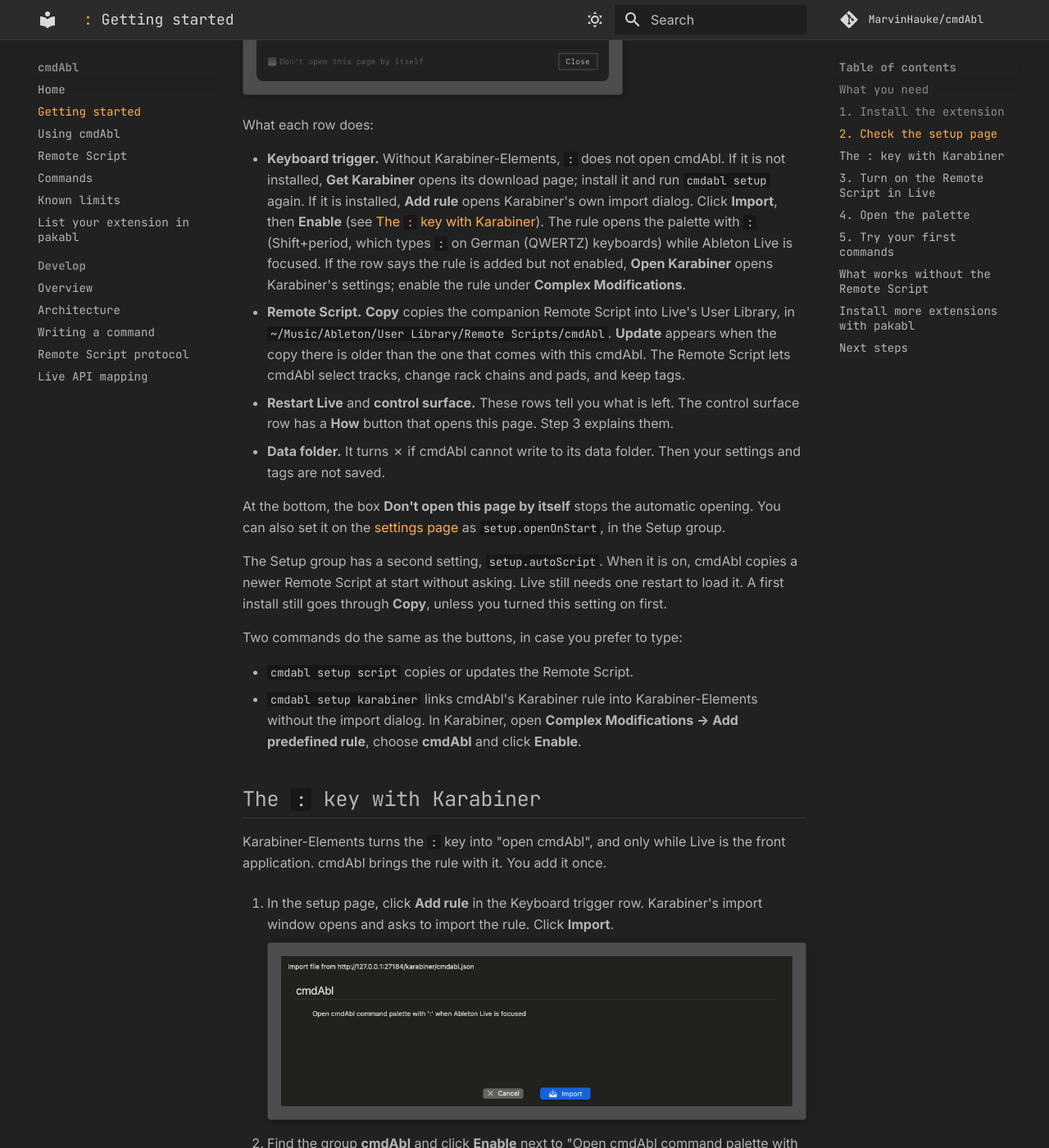
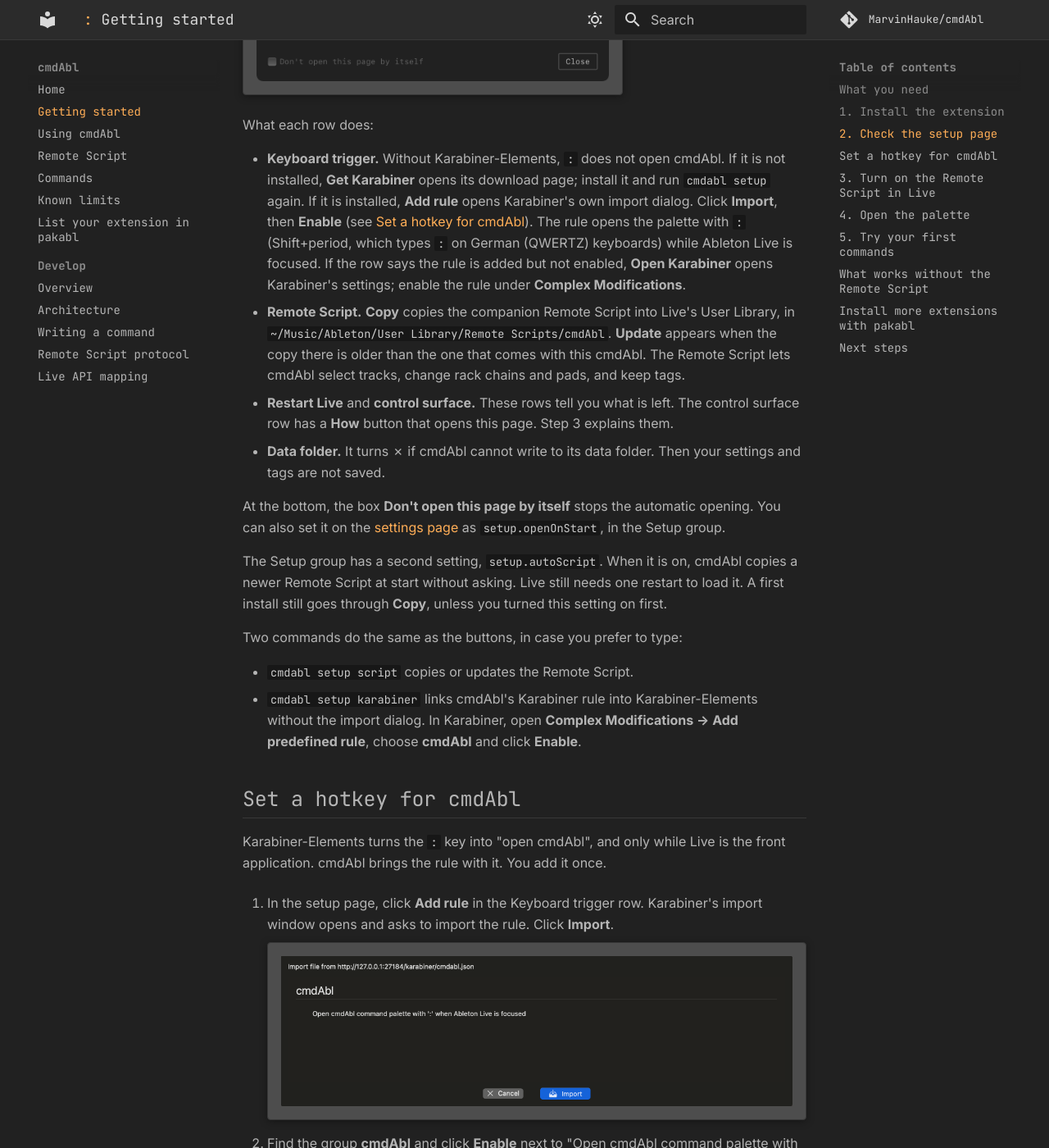
Before and after one commit to MarvinHauke/cmdAbl, an MkDocs documentation site: the page built from docs/getting-started.md, in a window 1280 px wide and 1400 px high, scrolled down 2104 px. Shown: the whole window at 82% size. Built offline with MkDocs 1.6.1 and Material for MkDocs 9.7.7, drawn with Linux system fonts in a browser that asks for light colours; comment, search, counter and statistics services are not loaded.

Commit message:
docs(getting-started): heading "Set a hotkey for cmdAbl"
Co-Authored-By: Claude Opus 5.5 <noreply@anthropic.com>

```diff
--- a/docs/getting-started.md
+++ b/docs/getting-started.md
@@ -47,7 +47,7 @@ What each row does:
 
 - **Keyboard trigger.** Without Karabiner-Elements, `:` does not open cmdAbl. If it is not installed, **Get
   Karabiner** opens its download page; install it and run `cmdabl setup` again. If it is installed, **Add rule**
-  opens Karabiner's own import dialog. Click **Import**, then **Enable** (see [The `:` key with Karabiner](#the-key-with-karabiner)). The rule opens the palette with `:`
+  opens Karabiner's own import dialog. Click **Import**, then **Enable** (see [Set a hotkey for cmdAbl](#set-a-hotkey-for-cmdabl)). The rule opens the palette with `:`
   (Shift+period, which types `:` on German (QWERTZ) keyboards) while Ableton Live is focused. If the row says the
   rule is added but not enabled, **Open Karabiner** opens Karabiner's settings; enable the rule under **Complex Modifications**.
 - **Remote Script.** **Copy** copies the companion Remote Script into Live's User Library, in
@@ -70,7 +70,7 @@ Two commands do the same as the buttons, in case you prefer to type:
 - `cmdabl setup karabiner` links cmdAbl's Karabiner rule into Karabiner-Elements without the import dialog. In
   Karabiner, open **Complex Modifications → Add predefined rule**, choose **cmdAbl** and click **Enable**.
 
-## The `:` key with Karabiner
+## Set a hotkey for cmdAbl
 
 Karabiner-Elements turns the `:` key into "open cmdAbl", and only while Live is the front application. cmdAbl
 brings the rule with it. You add it once.
```
